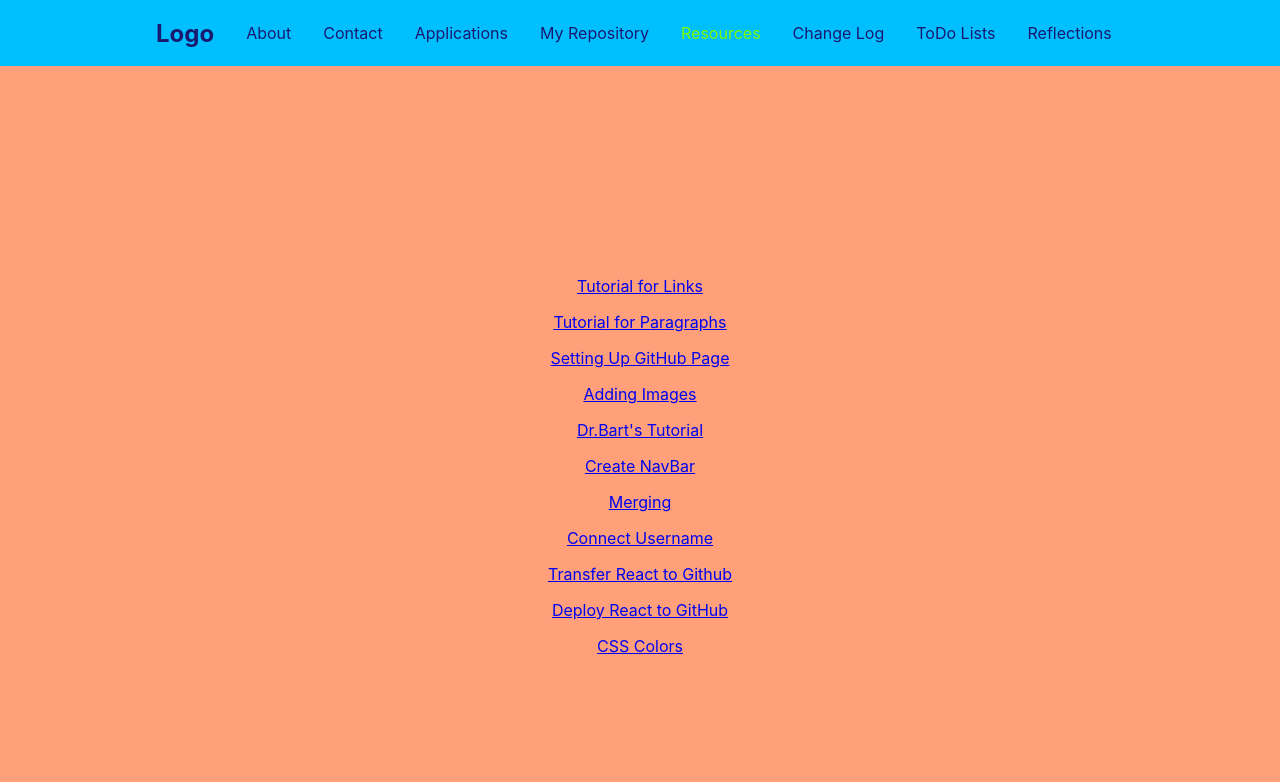
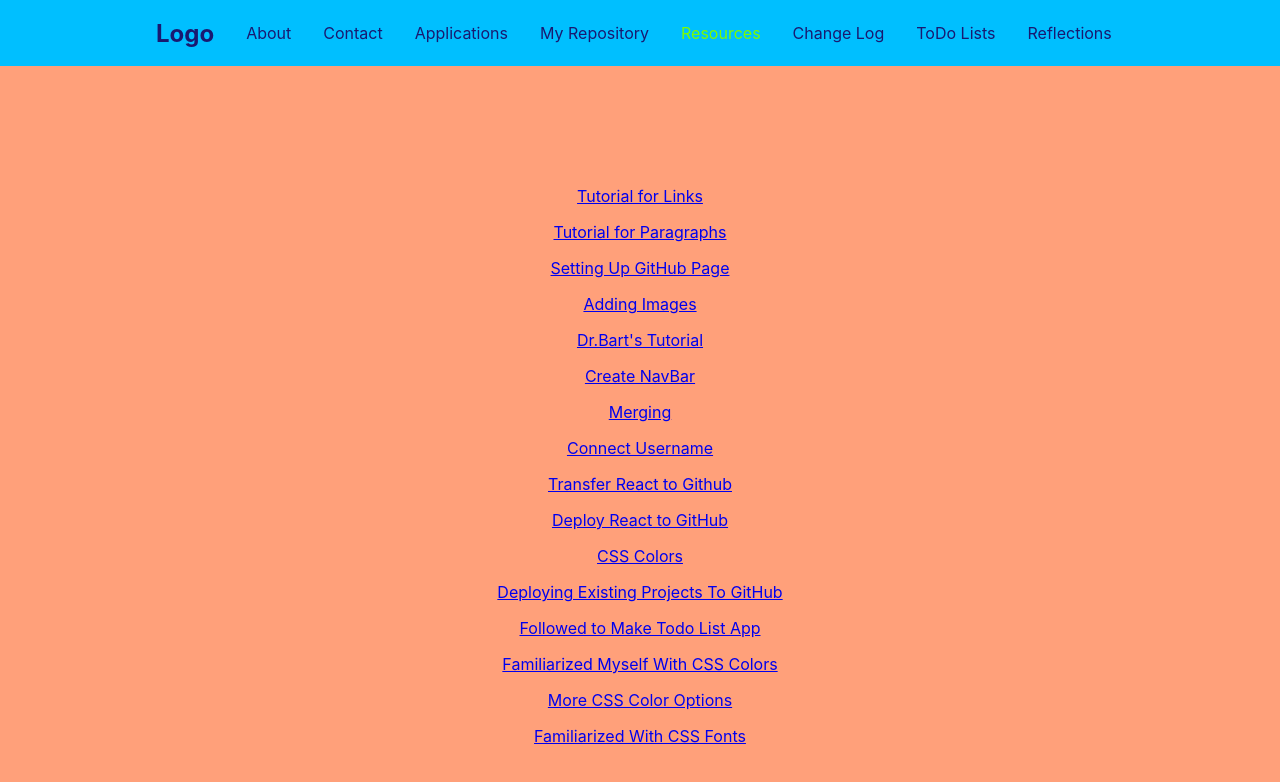
Before and after one commit to ahilynd/nav-bar, a React (Create React App) app: page /resources in a window 1280 px wide. Shown: the top 782 px of the page. Built offline with nearby package versions, Linux system fonts and the light colour scheme.

Commit message:
adding links to my resources tab

```diff
--- a/src/pages/resources.js
+++ b/src/pages/resources.js
@@ -22,6 +22,11 @@ const Resources = () => {
         <p><a href="https://www.youtube.com/watch?v=F8s4Ng-re0E">Transfer React to Github</a></p>
         <p><a href="https://www.youtube.com/watch?v=GTj-s8hGaUM">Deploy React to GitHub</a></p>
         <p><a href="https://www.w3schools.com/cssref/css_colors.asp">CSS Colors</a></p>
+        <p><a href="https://www.youtube.com/watch?v=F8s4Ng-re0E">Deploying Existing Projects To GitHub</a></p>
+        <p><a href="https://www.youtube.com/watch?v=BUh12mwkH_8">Followed to Make Todo List App</a></p>
+        <p><a href="https://www.w3schools.com/cssref/css_colors.asp">Familiarized Myself With CSS Colors</a></p>
+        <p><a href="https://developer.mozilla.org/en-US/docs/Web/CSS/CSS_Colors/Color_picker_tool">More CSS Color Options</a></p>
+        <p><a href="https://www.w3schools.com/cssref/css_fonts_fallbacks.asp">Familiarized With CSS Fonts</a></p>
 
         </body>
         </div>
```
